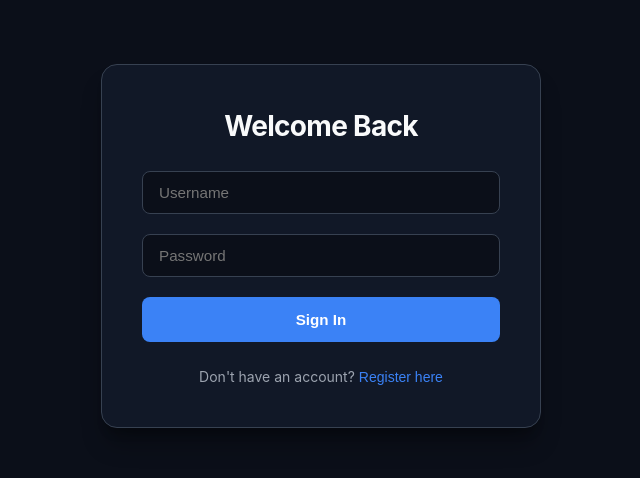
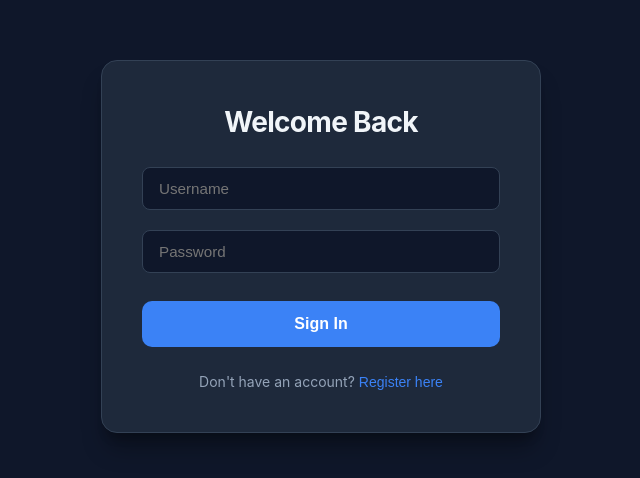
Before and after one commit to Stefan-Kolov/SmartReview-Frontend, a React (Create React App) app: page / in a window 1280 px wide. Shown: the part 104-582 px from the top of the page, without its empty margins (319-959 px from the left). Built offline with nearby package versions, Linux system fonts and the light colour scheme.

Commit message:
add multi-model AI provider support with bring-your-own-key option

```diff
--- a/src/App.css
+++ b/src/App.css
@@ -1,3 +1,97 @@
+/* ── Theme variables ───────────────────────── */
+:root[data-theme="light"] {
+  --bg-main:        #F5F6FA;
+  --bg-surface:     #FFFFFF;
+  --border-color:   #E2E5ED;
+  --text-primary:   #1A1F36;
+  --text-secondary: #4B5563;
+  --text-muted:     #6B7280;
+  --accent:         #3B5BDB;
+
+  --status-completed-bg:   #ECFDF3;
+  --status-completed-text: #166534;
+  --status-failed-bg:      #FEF2F2;
+  --status-failed-text:    #991B1B;
+  --status-progress-bg:    #EFF6FF;
+  --status-progress-text:  #1D4ED8;
+  --status-pending-bg:     #FFFBEB;
+  --status-pending-text:   #92400E;
+
+  --score-good:    #166534;
+  --score-ok:      #92400E;
+  --score-poor:    #991B1B;
+
+  --stat-bug:      #991B1B;
+  --stat-security: #92400E;
+  --stat-style:    #1D4ED8;
+
+  --card-hover-border: #3B5BDB;
+  --card-hover-shadow: rgba(59, 91, 219, 0.08);
+
+  --navbar-bg:     #FFFFFF;
+  --navbar-border: #E2E5ED;
+}
+
+:root[data-theme="dark"] {
+  --bg-main:        #0f172a;
+  --bg-surface:     #1e293b;
+  --border-color:   #334155;
+  --text-primary:   #f1f5f9;
+  --text-secondary: #94a3b8;
+  --text-muted:     #64748b;
+  --accent:         #3b82f6;
+
+  --status-completed-bg:   rgba(16,185,129,0.1);
+  --status-completed-text: #34d399;
+  --status-failed-bg:      rgba(239,68,68,0.1);
+  --status-failed-text:    #f87171;
+  --status-progress-bg:    rgba(59,130,246,0.1);
+  --status-progress-text:  #60a5fa;
+  --status-pending-bg:     rgba(245,158,11,0.1);
+  --status-pending-text:   #fbbf24;
+
+  --score-good:    #34d399;
+  --score-ok:      #fbbf24;
+  --score-poor:    #f87171;
+
+  --stat-bug:      #f87171;
+  --stat-security: #fbbf24;
+  --stat-style:    #60a5fa;
+
+  --card-hover-border: rgba(59,130,246,0.5);
+  --card-hover-shadow: rgba(0,0,0,0.5);
+
+  --navbar-bg:     #1e293b;
+  --navbar-border: #334155;
+}
+
+/* ── Toggle button ─────────────────────────── */
+.theme-toggle {
+  background: var(--bg-surface);
+  border: 1px solid var(--border-color);
+  border-radius: 8px;
+  padding: 6px 10px;
+  cursor: pointer;
+  font-size: 16px;
+  transition: border-color 0.2s;
+  color: var(--text-primary);
+}
+
+.theme-toggle:hover {
+  border-color: var(--accent);
+}
+
+/* ── Navbar ────────────────────────────────── */
+.navbar {
+  background: var(--navbar-bg);
+  border-bottom: 1px solid var(--navbar-border);
+}
+
+.app {
+  background: var(--bg-main);
+  min-height: 100vh;
+  color: var(--text-primary);
+}
 :root {
   --bg-main: #0b0f19;
   --bg-surface: #111827;
--- a/src/App.jsx
+++ b/src/App.jsx
@@ -1,4 +1,5 @@
 import { useState } from 'react';
+import { ThemeProvider, useTheme } from './context/ThemeContext';
 import SubmitReview from './pages/SubmitReview';
 import ReviewList from './pages/ReviewList';
 import ReviewDetail from './pages/ReviewDetail';
@@ -6,7 +7,16 @@ import Login from './pages/Login';
 import Register from './pages/Register';
 import './App.css';
 
-function App() {
+function ThemeToggle() {
+    const { theme, toggleTheme } = useTheme();
+    return (
+        <button className="theme-toggle" onClick={toggleTheme} title="Toggle theme">
+            {theme === 'dark' ? '☀️' : '🌙'}
+        </button>
+    );
+}
+
+function AppContent() {
     const [isAuthenticated, setIsAuthenticated] = useState(!!localStorage.getItem('token'));
     const [authView, setAuthView] = useState('login');
     const [currentView, setCurrentView] = useState('submit');
@@ -24,9 +34,7 @@ function App() {
         setAuthView('login');
     };
 
-    const handleSubmitSuccess = () => {
-        setCurrentView('list');
-    };
+    const handleSubmitSuccess = () => setCurrentView('list');
 
     const handleSelectReview = (id) => {
         setSelectedReviewId(id);
@@ -74,10 +82,8 @@ function App() {
                         >
                             My Reviews
                         </button>
-                        <button
-                            onClick={handleLogout}
-                            className="logout-btn"
-                        >
+                        <ThemeToggle />
+                        <button onClick={handleLogout} className="logout-btn">
                             Logout
                         </button>
                     </div>
@@ -88,11 +94,9 @@ function App() {
                 {currentView === 'submit' && (
                     <SubmitReview onSubmitSuccess={handleSubmitSuccess} />
                 )}
-
                 {currentView === 'list' && (
                     <ReviewList onSelectReview={handleSelectReview} />
                 )}
-
                 {currentView === 'detail' && selectedReviewId && (
                     <ReviewDetail reviewId={selectedReviewId} onBack={handleBackToList} />
                 )}
@@ -101,4 +105,12 @@ function App() {
     );
 }
 
+function App() {
+    return (
+        <ThemeProvider>
+            <AppContent />
+        </ThemeProvider>
+    );
+}
+
 export default App;
--- /dev/null
+++ b/src/context/ThemeContext.jsx
@@ -0,0 +1,24 @@
+import { createContext, useContext, useState, useEffect } from 'react';
+
+const ThemeContext = createContext();
+
+export function ThemeProvider({ children }) {
+    const [theme, setTheme] = useState(
+        () => localStorage.getItem('theme') || 'dark'
+    );
+
+    useEffect(() => {
+        document.documentElement.setAttribute('data-theme', theme);
+        localStorage.setItem('theme', theme);
+    }, [theme]);
+
+    const toggleTheme = () => setTheme(prev => prev === 'dark' ? 'light' : 'dark');
+
+    return (
+        <ThemeContext.Provider value={{ theme, toggleTheme }}>
+            {children}
+        </ThemeContext.Provider>
+    );
+}
+
+export const useTheme = () => useContext(ThemeContext);
--- a/src/pages/ReviewDetail.css
+++ b/src/pages/ReviewDetail.css
@@ -304,3 +304,21 @@
     line-height: 1.4;
     opacity: 0.9;
 }
+
+.header-title {
+    display: flex;
+    align-items: center;
+    gap: 12px;
+    flex: 1;
+}
+
+.provider-badge {
+    font-size: 0.8rem;
+    font-weight: 600;
+    padding: 4px 12px;
+    border-radius: 20px;
+    background: var(--bg-main);
+    border: 1px solid var(--border-color);
+    color: var(--text-secondary);
+    white-space: nowrap;
+}
--- a/src/pages/ReviewDetail.jsx
+++ b/src/pages/ReviewDetail.jsx
@@ -75,11 +75,28 @@ function ReviewDetail({ reviewId, onBack }) {
         ? new Set(selectedFile.issues.filter(i => i.lineNumber).map(i => i.lineNumber))
         : new Set();
 
+    const getProviderLabel = (provider) => {
+        const labels = {
+            GROQ:      '⚡ Groq — Llama 3.3 70B',
+            ANTHROPIC: '🧠 Anthropic — Claude Haiku',
+            OPENAI:    '🤖 OpenAI — GPT-4o Mini',
+            GEMINI:    '✨ Google — Gemini 1.5 Flash'
+        };
+        return labels[provider] || provider;
+    };
+
     return (
         <div className="review-detail">
             <div className="detail-header">
                 <button onClick={onBack} className="back-button">← Back to Reviews</button>
-                <h2>{review.repoUrl}</h2>
+                <div className="header-title">
+                    <h2>{review.repoUrl}</h2>
+                        {review.provider && (
+                            <span className="provider-badge">
+                                {getProviderLabel(review.provider)}
+                            </span>
+                    )}
+                </div>
                 <div className="header-stats">
                     <div className="stat-box">
                         <div className="stat-number">{review.overallScore}/100</div>
--- a/src/pages/SubmitReview.css
+++ b/src/pages/SubmitReview.css
@@ -86,3 +86,109 @@
     0%, 100% { opacity: 1; }
     50% { opacity: 0.6; }
 }
+
+.provider-grid {
+    display: grid;
+    grid-template-columns: repeat(4, 1fr);
+    gap: 10px;
+    margin-top: 8px;
+}
+
+.provider-card {
+    background: var(--bg-surface);
+    border: 1px solid var(--border-color);
+    border-radius: 10px;
+    padding: 12px;
+    cursor: pointer;
+    transition: all 0.2s;
+    text-align: center;
+}
+
+.provider-card:hover {
+    border-color: var(--accent);
+}
+
+.provider-card.active {
+    border-color: var(--accent);
+    background: var(--bg-main);
+    box-shadow: 0 0 0 3px rgba(59, 130, 246, 0.15);
+}
+
+.provider-name {
+    font-weight: 700;
+    font-size: 0.9rem;
+    color: var(--text-primary);
+    margin-bottom: 4px;
+}
+
+.provider-model {
+    font-size: 0.75rem;
+    color: var(--text-muted);
+}
+
+.key-hint {
+    font-weight: 400;
+    color: var(--text-muted);
+    font-size: 0.8rem;
+}
+
+.form-group {
+    margin-bottom: 1.5rem;
+}
+
+.form-group label {
+    display: block;
+    font-size: 0.875rem;
+    font-weight: 600;
+    color: var(--text-primary);
+    margin-bottom: 8px;
+}
+
+.form-group input {
+    width: 100%;
+    padding: 12px 16px;
+    background: var(--bg-surface);
+    border: 1px solid var(--border-color);
+    border-radius: 10px;
+    color: var(--text-primary);
+    font-size: 0.95rem;
+    outline: none;
+    transition: border-color 0.2s;
+    box-sizing: border-box;
+}
+
+.form-group input:focus {
+    border-color: var(--accent);
+}
+
+.form-group input::placeholder {
+    color: var(--text-muted);
+}
+
+.form-group input:disabled {
+    opacity: 0.6;
+    cursor: not-allowed;
+}
+
+form > button[type="submit"] {
+    width: 100%;
+    padding: 14px;
+    background: var(--accent);
+    color: white;
+    border: none;
+    border-radius: 10px;
+    font-size: 1rem;
+    font-weight: 600;
+    cursor: pointer;
+    transition: opacity 0.2s;
+    margin-top: 8px;
+}
+
+form > button[type="submit"]:hover:not(:disabled) {
+    opacity: 0.9;
+}
+
+form > button[type="submit"]:disabled {
+    opacity: 0.6;
+    cursor: not-allowed;
+}
--- a/src/services/reviewService.js
+++ b/src/services/reviewService.js
@@ -17,8 +17,12 @@ reviewApi.interceptors.request.use((config) => {
 });
 
 export const reviewService = {
-    submitReview: async (repoUrl) => {
-        const response = await reviewApi.post('', { repoUrl });
+    submitReview: async (repoUrl, provider, apiKey) => {
+        const response = await reviewApi.post('', {
+            repoUrl,
+            provider,
+            apiKey: apiKey || null
+        });
         return response.data;
     },
 
```
Also changed, not shown: src/pages/SubmitReview.jsx (+55 -7 lines).
